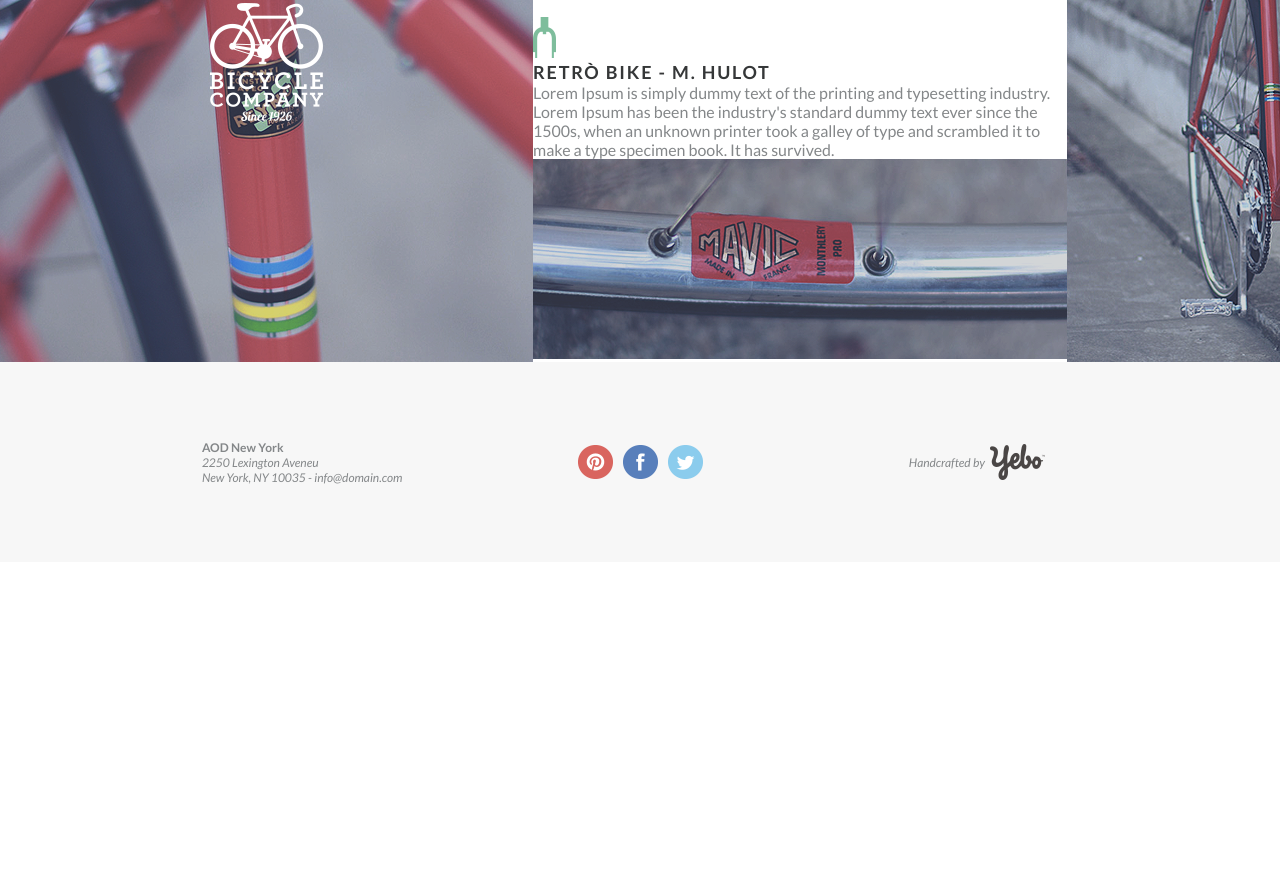
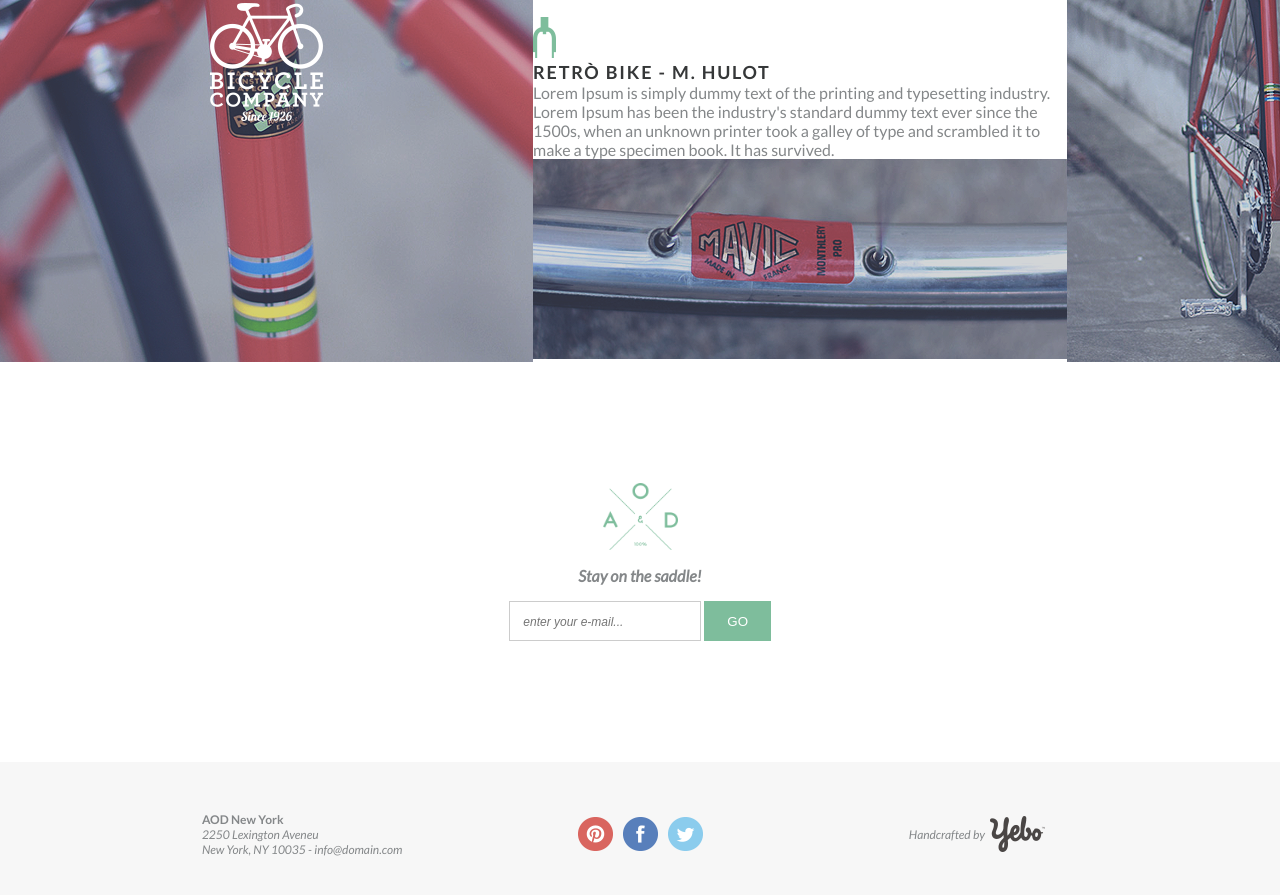
Before and after one commit to widukin/project_velo, a plain HTML site: page index.html in a window 1280 px wide. Shown: the part 2581-3476 px from the top of the page. Before the commit the page ends 3143 px from the top, so only its background shows below. Drawn offline with Linux system fonts and the light colour scheme.

Commit message:
Add newsletter section

```diff
--- a/index.html
+++ b/index.html
@@ -13,6 +13,7 @@
     <link href="https://fonts.googleapis.com/css2?family=Lato:ital,wght@0,300;0,400;0,700;1,400&display=swap" rel="stylesheet">
   </head>
   <body>
+
     <img id="banner_image" src="./img/layer7.png" alt="bike handel">
     <section id="section_2">
       <img src="./img/Icon.png" alt="bike chain icon">
@@ -25,6 +26,7 @@
         electronic typesetting, remaining essentially unchanged.
       </p>
     </section>
+
     <section id="section_3">
       <div id="oliva" class="section_3 flex-container">
         <div class="flex-container center">
@@ -50,6 +52,7 @@
           <img src="./img/layer13.png" alt="La Boriosa Seat">
         </article>
       </div>
+
       <div id="hulot"  class="section_3 flex-container">
         <div class="flex-container center">
           <img class="logo" src="./img/logo2.png" alt="Logo Bicycle Company">
@@ -64,6 +67,16 @@
         <img src="./img/layer14.png" alt="M. Hulot Vintage Bicycle">
       </div>
     </section>
+
+    <section id="newsletter">
+      <img src="./img/logo.png" class="logo-newsletter" alt="AOD logo">
+      <p class="text-newsletter"><strong><em>Stay on the saddle!</em></strong></p>
+      <form>
+        <input class="input-newsletter" type="text" placeholder="enter your e-mail..."></field>
+        <button class="btn-newsletter">GO</button>
+      </form>
+    </section>
+
     <footer>
       <div>
         <p>
--- a/styles.css
+++ b/styles.css
@@ -12,7 +12,6 @@ body {
   font-family: 'Lato', sans-serif;
   font-size: 16px;
 }
-
 
 h2 {
   text-transform: uppercase;
@@ -85,6 +84,7 @@ header {
 
 .logo {
   position: absolute;
+  align-items: flex-end;
 }
 
 /* #bg_layer_12 {
@@ -105,7 +105,47 @@ header {
 
 /* --------- Section 7 - Newsletter --------------- */
 
+#newsletter {
+  display: flex;
+  flex-direction: column;
+  justify-content: center;
+  align-items: center;
+  height: 25em;
+}
+
+.logo-newsletter {
+  width: 75px;
+  height: auto;
+}
+
+.text-newsletter {
+  margin: 1em 0 1em 0;
+}
+
+.input-newsletter {
+  height: 3em;
+  padding: 0 0 0 1em;
+  border-radius: 0;
+  border: 1px solid #cccccc;
+}
+
+.input-newsletter::placeholder {
+  margin: 1em;
+  font-size: 0.9em;
+  font-style: italic;
+}
+
+.btn-newsletter {
+  width: 5em;
+  height: 3em;
+  border: none;
+  border-radius: 0;
+  background-color: #7ebd9c;
+  color: #fff;
+}
+
 /* --------- Section 8 - Footer --------------- */
+
 footer,
 footer div {
   display: flex;
@@ -115,7 +155,7 @@ footer div {
 
 footer {
   width: 100%;
-  height: 200px;
+  height: 12em;
   padding: 0 10% 0 10%;
   background-color: #f7f7f7;
   font-size: 0.75em;
```
